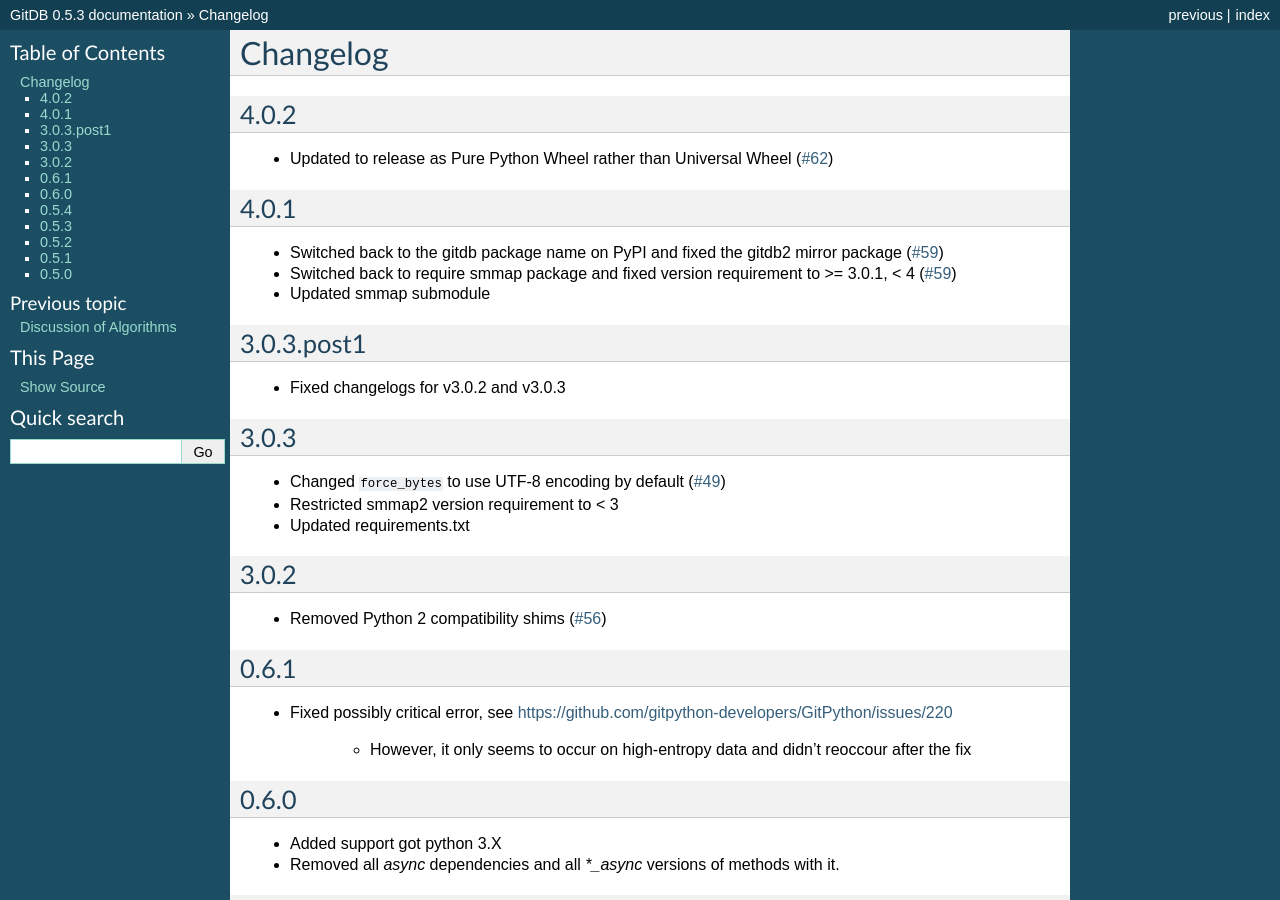
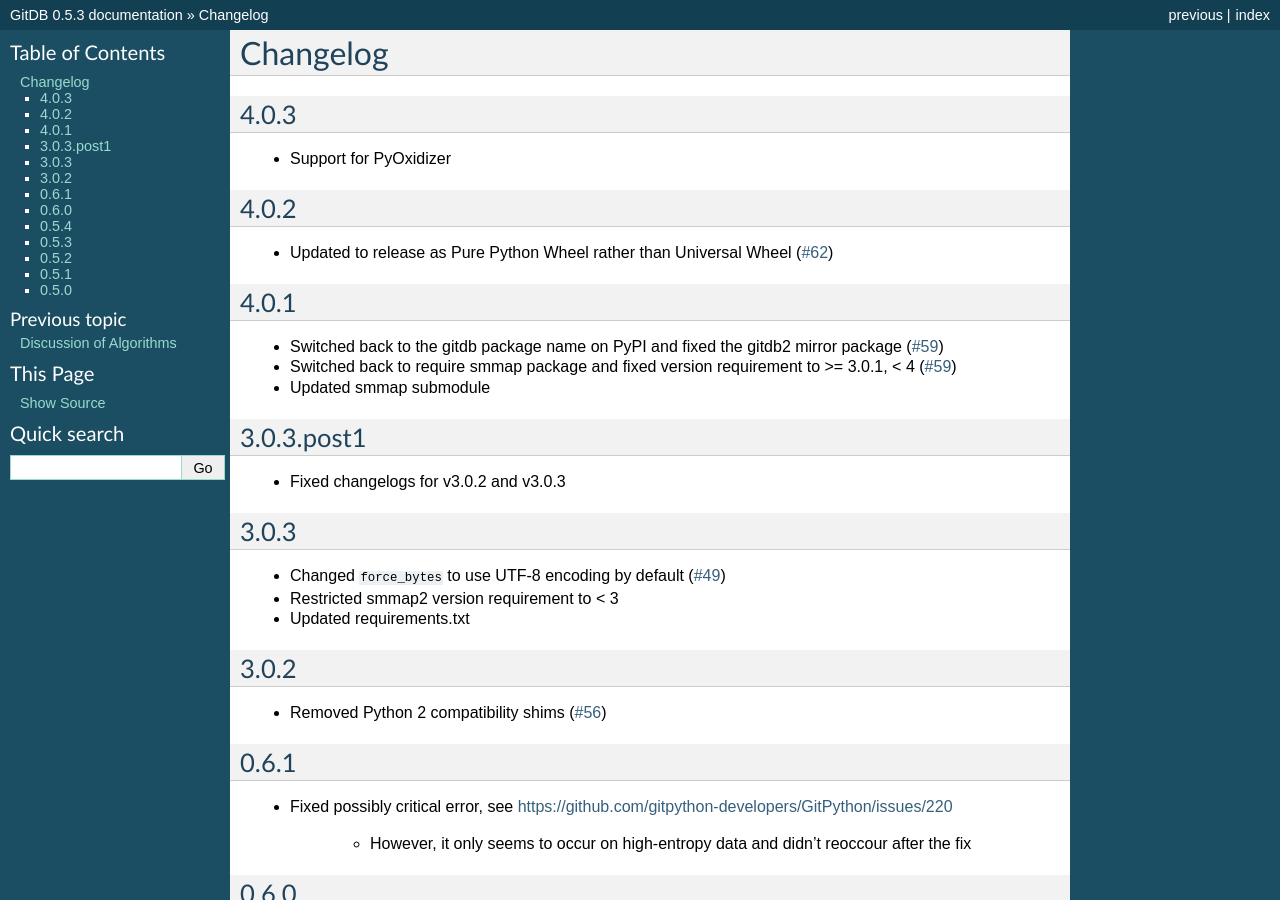
Before and after one commit to gitpython-developers/gitdb, a Sphinx documentation site: the page built from doc/source/changes.rst, in a window 1280 px wide and 900 px high. Built offline with Sphinx 7.4.7, drawn with Linux system fonts in a browser that asks for light colours.

Commit message:
update changelog; remove sublime text (editor) configuration

```diff
--- a/doc/source/changes.rst
+++ b/doc/source/changes.rst
@@ -1,6 +1,12 @@
 #########
 Changelog
 #########
+
+*****
+4.0.3
+*****
+
+* Support for PyOxidizer
 
 *****
 4.0.2
```
Also changed, not shown: 1 other file.
